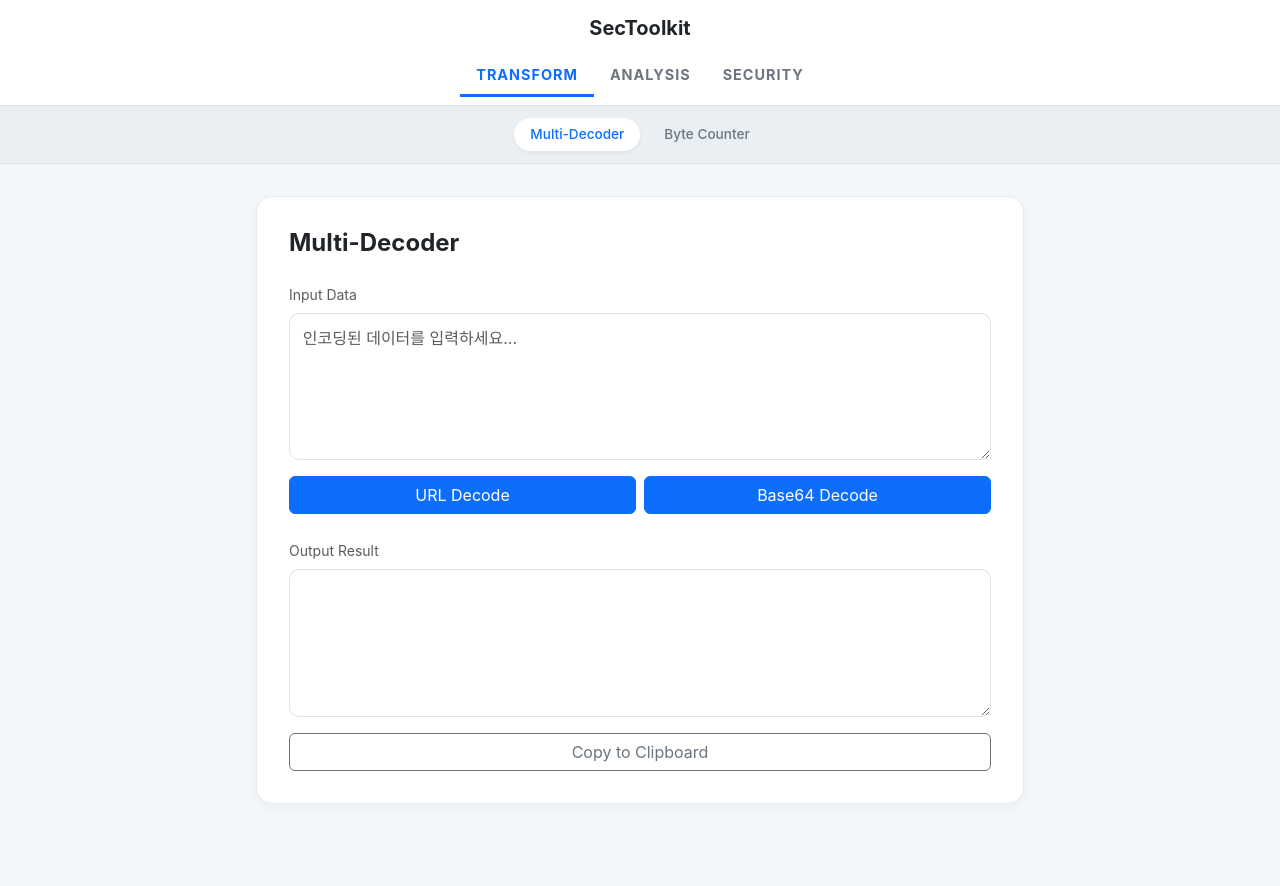
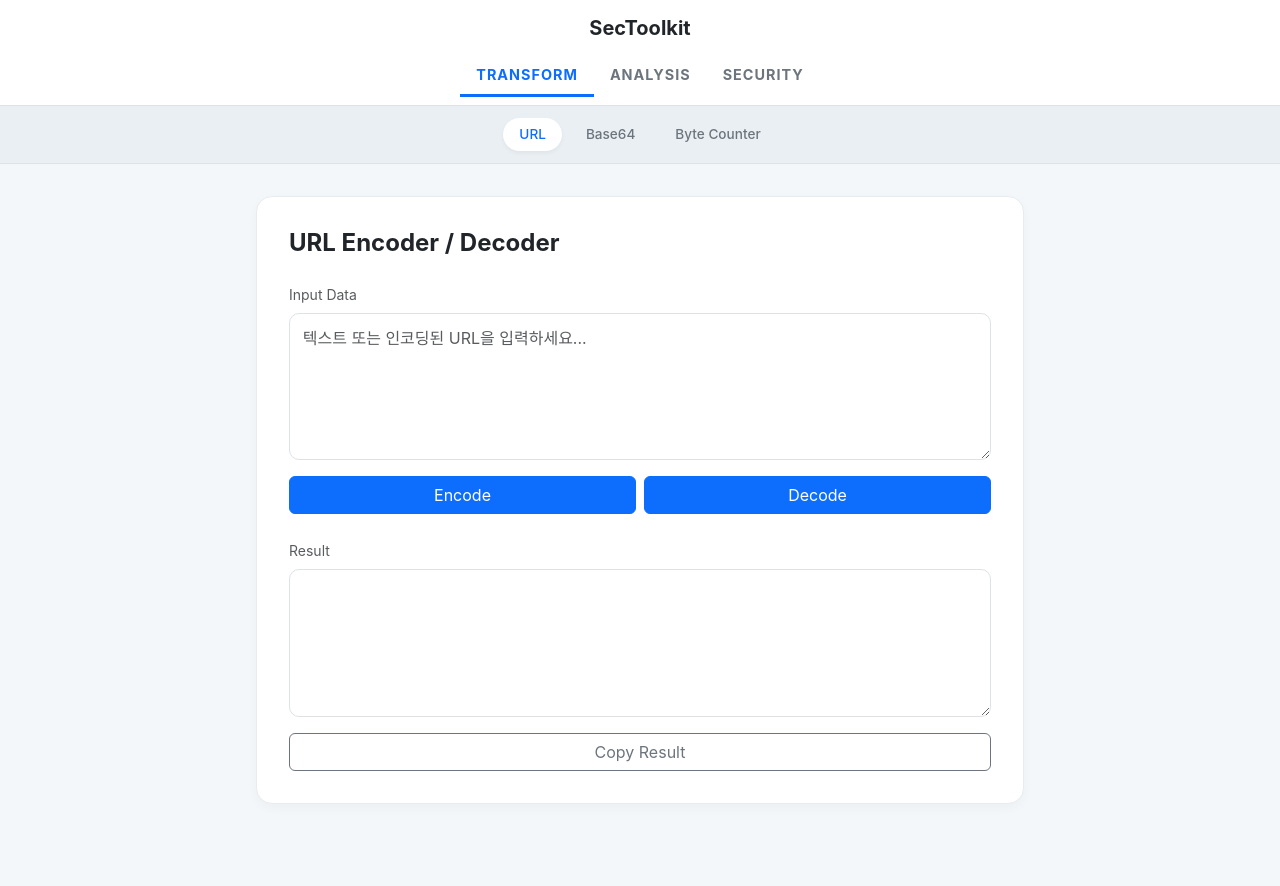
Before and after one commit to khunseop/SecToolkit, a FastAPI app: page / in a window 1280 px wide. Run offline with FastAPI, Linux system fonts and the light colour scheme; some libraries are stand-ins or nearby versions.

Commit message:
feat: separate URL and Base64 tools with both encode and decode support

```diff
--- a/app/main.py
+++ b/app/main.py
@@ -10,9 +10,9 @@ import os
 app = FastAPI(title="SecToolkit")
 
 # API Models
-class DecodeRequest(BaseModel):
+class TransformRequest(BaseModel):
     data: str
-    type: str
+    action: str  # 'encode' or 'decode'
 
 class ByteCountRequest(BaseModel):
     text: str
@@ -25,20 +25,24 @@ class ConvertRequest(BaseModel):
 class JsonRequest(BaseModel):
     data: str
 
-# 정적 파일 설정 (Bootstrap 등 로컬 에셋 서빙용)
+# Static & Templates
 app.mount("/static", StaticFiles(directory="static"), name="static")
-
-# 템플릿 설정
 templates = Jinja2Templates(directory="templates")
 
 @app.get("/")
 async def index(request: Request):
     return templates.TemplateResponse("index.html", {"request": request})
 
-@app.post("/api/decode")
-async def decode_api(request: DecodeRequest):
-    result = TransformerService.decode_data(request.data, request.type)
-    return {"decoded": result}
+# API Endpoints
+@app.post("/api/transform/url")
+async def transform_url_api(request: TransformRequest):
+    result = TransformerService.url_transform(request.data, request.action)
+    return {"result": result}
+
+@app.post("/api/transform/base64")
+async def transform_base64_api(request: TransformRequest):
+    result = TransformerService.base64_transform(request.data, request.action)
+    return {"result": result}
 
 @app.post("/api/count-bytes")
 async def count_bytes_api(request: ByteCountRequest):
--- a/templates/index.html
+++ b/templates/index.html
@@ -98,7 +98,7 @@
             to { opacity: 1; transform: translateY(0); }
         }
 
-        .form-control, .form-select {
+        .form-control {
             border: 1px solid #dee2e6;
             border-radius: 10px;
             padding: 0.8rem;
@@ -119,7 +119,6 @@
     </style>
 </head>
 <body>
-    <!-- Main Header -->
     <header class="header-nav">
         <div class="container text-center">
             <h5 class="fw-bold mb-3">SecToolkit</h5>
@@ -131,12 +130,12 @@
         </div>
     </header>
 
-    <!-- Sub Navigation Bar -->
     <div class="sub-nav-container">
         <div class="container">
             <!-- Transform Sub Menu -->
             <nav class="nav sub-nav justify-content-center" id="sub-transform">
-                <a class="nav-link active" onclick="showTool('decoder')" id="tool-decoder">Multi-Decoder</a>
+                <a class="nav-link active" onclick="showTool('url')" id="tool-url">URL</a>
+                <a class="nav-link" onclick="showTool('base64')" id="tool-base64">Base64</a>
                 <a class="nav-link" onclick="showTool('counter')" id="tool-counter">Byte Counter</a>
             </nav>
             <!-- Analysis Sub Menu -->
@@ -152,31 +151,49 @@
         </div>
     </div>
 
-    <!-- Main Content Area -->
     <div class="main-container">
 
-        <!-- Individual Tools -->
-        <!-- 1. Decoder -->
-        <div id="view-decoder" class="content-section active">
+        <!-- URL Encoder/Decoder -->
+        <div id="view-url" class="content-section active">
             <div class="tool-card">
-                <h4 class="fw-bold mb-4">Multi-Decoder</h4>
+                <h4 class="fw-bold mb-4">URL Encoder / Decoder</h4>
                 <div class="mb-3">
                     <label class="small text-muted mb-2">Input Data</label>
-                    <textarea class="form-control" id="decoderInput" rows="5" placeholder="인코딩된 데이터를 입력하세요..."></textarea>
+                    <textarea class="form-control" id="urlInput" rows="5" placeholder="텍스트 또는 인코딩된 URL을 입력하세요..."></textarea>
                 </div>
                 <div class="row g-2 mb-4">
-                    <div class="col-6"><button class="btn btn-primary w-100" onclick="decode('url')">URL Decode</button></div>
-                    <div class="col-6"><button class="btn btn-primary w-100" onclick="decode('base64')">Base64 Decode</button></div>
+                    <div class="col-6"><button class="btn btn-primary w-100" onclick="transform('url', 'encode')">Encode</button></div>
+                    <div class="col-6"><button class="btn btn-primary w-100" onclick="transform('url', 'decode')">Decode</button></div>
                 </div>
                 <div class="mb-3">
-                    <label class="small text-muted mb-2">Output Result</label>
-                    <textarea class="form-control" id="decoderOutput" rows="5" readonly></textarea>
+                    <label class="small text-muted mb-2">Result</label>
+                    <textarea class="form-control" id="urlOutput" rows="5" readonly></textarea>
                 </div>
-                <button class="btn btn-outline-secondary w-100" onclick="copyToClipboard('decoderOutput')">Copy to Clipboard</button>
+                <button class="btn btn-outline-secondary w-100" onclick="copyToClipboard('urlOutput')">Copy Result</button>
             </div>
         </div>
 
-        <!-- 2. Counter -->
+        <!-- Base64 Encoder/Decoder -->
+        <div id="view-base64" class="content-section">
+            <div class="tool-card">
+                <h4 class="fw-bold mb-4">Base64 Encoder / Decoder</h4>
+                <div class="mb-3">
+                    <label class="small text-muted mb-2">Input Data</label>
+                    <textarea class="form-control" id="base64Input" rows="5" placeholder="텍스트 또는 Base64 데이터를 입력하세요..."></textarea>
+                </div>
+                <div class="row g-2 mb-4">
+                    <div class="col-6"><button class="btn btn-primary w-100" onclick="transform('base64', 'encode')">Encode</button></div>
+                    <div class="col-6"><button class="btn btn-primary w-100" onclick="transform('base64', 'decode')">Decode</button></div>
+                </div>
+                <div class="mb-3">
+                    <label class="small text-muted mb-2">Result</label>
+                    <textarea class="form-control" id="base64Output" rows="5" readonly></textarea>
+                </div>
+                <button class="btn btn-outline-secondary w-100" onclick="copyToClipboard('base64Output')">Copy Result</button>
+            </div>
+        </div>
+
+        <!-- Counter -->
         <div id="view-counter" class="content-section">
             <div class="tool-card">
                 <h4 class="fw-bold mb-4">Byte Counter</h4>
@@ -198,118 +215,79 @@
             </div>
         </div>
 
-        <!-- 3. Converter -->
+        <!-- Analysis Tools (Existing) -->
         <div id="view-converter" class="content-section">
             <div class="tool-card">
                 <h4 class="fw-bold mb-4">Network Unit Converter</h4>
                 <div class="row align-items-center g-4">
-                    <div class="col-12 col-md-5">
-                        <label class="small text-muted mb-2 d-block text-center">Mbps (Bits per second)</label>
-                        <input type="number" class="form-control form-control-lg text-center" id="mbpsInput" oninput="convert('mbps')" placeholder="0">
-                    </div>
-                    <div class="col-12 col-md-2 text-center text-muted h4 mb-0">⇄</div>
-                    <div class="col-12 col-md-5">
-                        <label class="small text-muted mb-2 d-block text-center">MB/s (Bytes per second)</label>
-                        <input type="number" class="form-control form-control-lg text-center" id="mbsInput" oninput="convert('mbs')" placeholder="0">
-                    </div>
-                </div>
-                <div class="mt-4 p-3 bg-light rounded small text-muted">
-                    * Calculation: 1 Byte = 8 bits
+                    <div class="col-5"><input type="number" class="form-control text-center" id="mbpsInput" oninput="convert('mbps')" placeholder="Mbps"></div>
+                    <div class="col-2 text-center text-muted h4 mb-0">⇄</div>
+                    <div class="col-5"><input type="number" class="form-control text-center" id="mbsInput" oninput="convert('mbs')" placeholder="MB/s"></div>
                 </div>
             </div>
         </div>
 
-        <!-- 4. Beautifier -->
         <div id="view-beautifier" class="content-section">
             <div class="tool-card">
                 <h4 class="fw-bold mb-4">JSON Beautifier</h4>
-                <div class="mb-3">
-                    <textarea class="form-control" id="jsonInput" rows="6" placeholder="Paste messy JSON here..."></textarea>
-                </div>
+                <textarea class="form-control mb-3" id="jsonInput" rows="6" placeholder="Paste messy JSON..."></textarea>
                 <button class="btn btn-primary w-100 mb-4" onclick="beautifyJson()">Format JSON</button>
-                <div class="mb-3">
-                    <textarea class="form-control" id="jsonOutput" rows="10" readonly style="font-family: monospace; font-size: 0.85rem;"></textarea>
-                </div>
+                <textarea class="form-control mb-3" id="jsonOutput" rows="10" readonly></textarea>
                 <button class="btn btn-outline-secondary w-100" onclick="copyToClipboard('jsonOutput')">Copy Result</button>
             </div>
         </div>
 
-        <!-- 5. HAR -->
         <div id="view-har" class="content-section">
             <div class="tool-card">
                 <h4 class="fw-bold mb-4">HAR Header Extractor</h4>
-                <div class="mb-4">
-                    <label class="small text-muted mb-2">Upload .har file</label>
-                    <div class="input-group">
-                        <input type="file" class="form-control" id="harFile" accept=".har">
-                        <button class="btn btn-primary" onclick="uploadHar()">Extract</button>
-                    </div>
+                <div class="input-group mb-4">
+                    <input type="file" class="form-control" id="harFile" accept=".har">
+                    <button class="btn btn-primary" onclick="uploadHar()">Extract</button>
                 </div>
                 <div class="table-responsive" id="harTableContainer" style="display:none;">
-                    <table class="table table-hover table-sm border-top mt-3">
-                        <thead class="table-light">
-                            <tr>
-                                <th>Method</th>
-                                <th>URL</th>
-                                <th>Auth</th>
-                            </tr>
-                        </thead>
+                    <table class="table table-hover table-sm">
+                        <thead class="table-light"><tr><th>Method</th><th>URL</th><th>Auth</th></tr></thead>
                         <tbody id="harResults"></tbody>
                     </table>
                 </div>
             </div>
         </div>
 
-        <!-- 6. Placeholder -->
         <div id="view-placeholder" class="content-section text-center py-5">
-            <h5 class="text-muted">개발 중인 도구입니다.</h5>
-            <p class="text-muted small">Phase 3 업데이트에서 보안 관련 기능들이 추가될 예정입니다.</p>
+            <h5 class="text-muted">Coming Soon (Phase 3)</h5>
         </div>
 
     </div>
 
     <script src="/static/js/bootstrap.bundle.min.js"></script>
     <script>
-        // Category Switcher
         function switchCategory(catId) {
-            // Update Main Nav
             document.querySelectorAll('.main-nav .nav-link').forEach(el => el.classList.remove('active'));
             document.getElementById('cat-' + catId).classList.add('active');
-
-            // Update Sub Nav Display
             document.querySelectorAll('.sub-nav').forEach(el => el.classList.add('d-none'));
             const activeSubNav = document.getElementById('sub-' + catId);
             activeSubNav.classList.remove('d-none');
-
-            // Show first tool in this category
-            const firstTool = activeSubNav.querySelector('.nav-link');
-            if(firstTool) firstTool.click();
+            activeSubNav.querySelector('.nav-link').click();
         }
 
-        // Tool Switcher
         function showTool(toolId) {
-            // Update Sub Nav Active State
             document.querySelectorAll('.sub-nav .nav-link').forEach(el => el.classList.remove('active'));
             document.getElementById('tool-' + toolId).classList.add('active');
-
-            // Show Tool View
             document.querySelectorAll('.content-section').forEach(el => el.classList.remove('active'));
             document.getElementById('view-' + toolId).classList.add('active');
-
             window.scrollTo(0, 0);
         }
 
-        // --- Core Functions (API Interaction) ---
-        async function decode(type) {
-            const input = document.getElementById('decoderInput').value;
+        async function transform(type, action) {
+            const input = document.getElementById(`${type}Input`).value;
             if(!input) return;
-            const response = await fetch('/api/decode', {
+            const response = await fetch(`/api/transform/${type}`, {
                 method: 'POST',
                 headers: { 'Content-Type': 'application/json' },
-                body: JSON.stringify({ data: input, type: type })
+                body: JSON.stringify({ data: input, action: action })
             });
             const result = await response.json();
-            document.getElementById('decoderOutput').value = result.decoded || result.error;
+            document.getElementById(`${type}Output`).value = result.result || result.error;
         }
 
         document.getElementById('counterInput').addEventListener('input', async function() {
@@ -337,12 +315,7 @@
 
         async function beautifyJson() {
             const input = document.getElementById('jsonInput').value;
-            if(!input) return;
-            const response = await fetch('/api/beautify-json', {
-                method: 'POST',
-                headers: { 'Content-Type': 'application/json' },
-                body: JSON.stringify({ data: input })
-            });
+            const response = await fetch('/api/beautify-json', { method: 'POST', headers: { 'Content-Type': 'application/json' }, body: JSON.stringify({ data: input }) });
             const result = await response.json();
             document.getElementById('jsonOutput').value = result.formatted || result.error;
         }
@@ -359,11 +332,7 @@
             if(data.results) {
                 document.getElementById('harTableContainer').style.display = 'block';
                 data.results.forEach(item => {
-                    resultsBody.innerHTML += `<tr>
-                        <td><span class="badge bg-light text-dark border">${item.method}</span></td>
-                        <td class="text-truncate" style="max-width: 250px;" title="${item.url}">${item.url}</td>
-                        <td class="text-truncate" style="max-width: 150px;" title="${item.headers.Authorization}">${item.headers.Authorization}</td>
-                    </tr>`;
+                    resultsBody.innerHTML += `<tr><td><span class="badge bg-light text-dark border">${item.method}</span></td><td class="text-truncate" style="max-width:250px;">${item.url}</td><td class="text-truncate" style="max-width:150px;">${item.headers.Authorization}</td></tr>`;
                 });
             }
         }
```
Also changed, not shown: app/services/transformer.py (+13 -4 lines).
